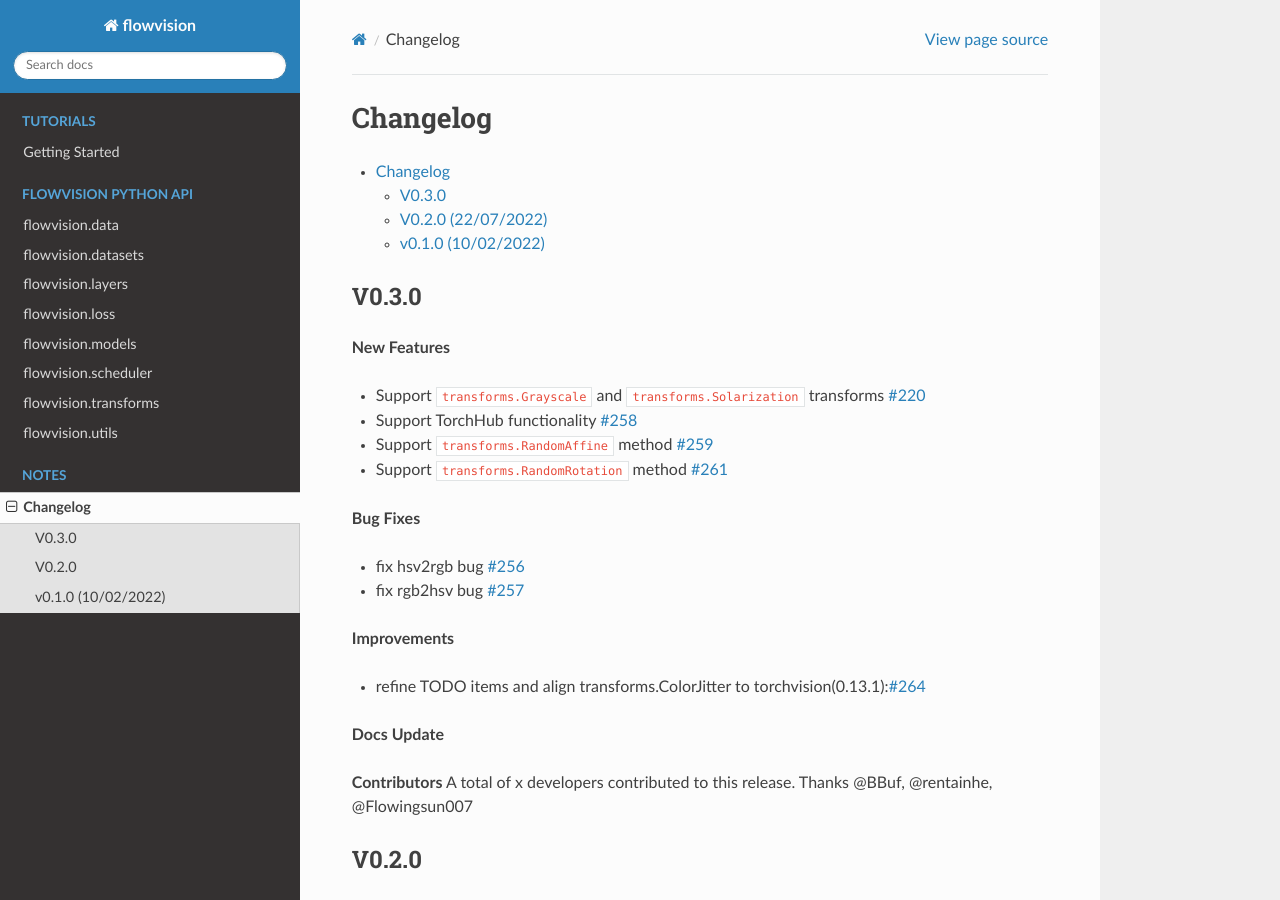
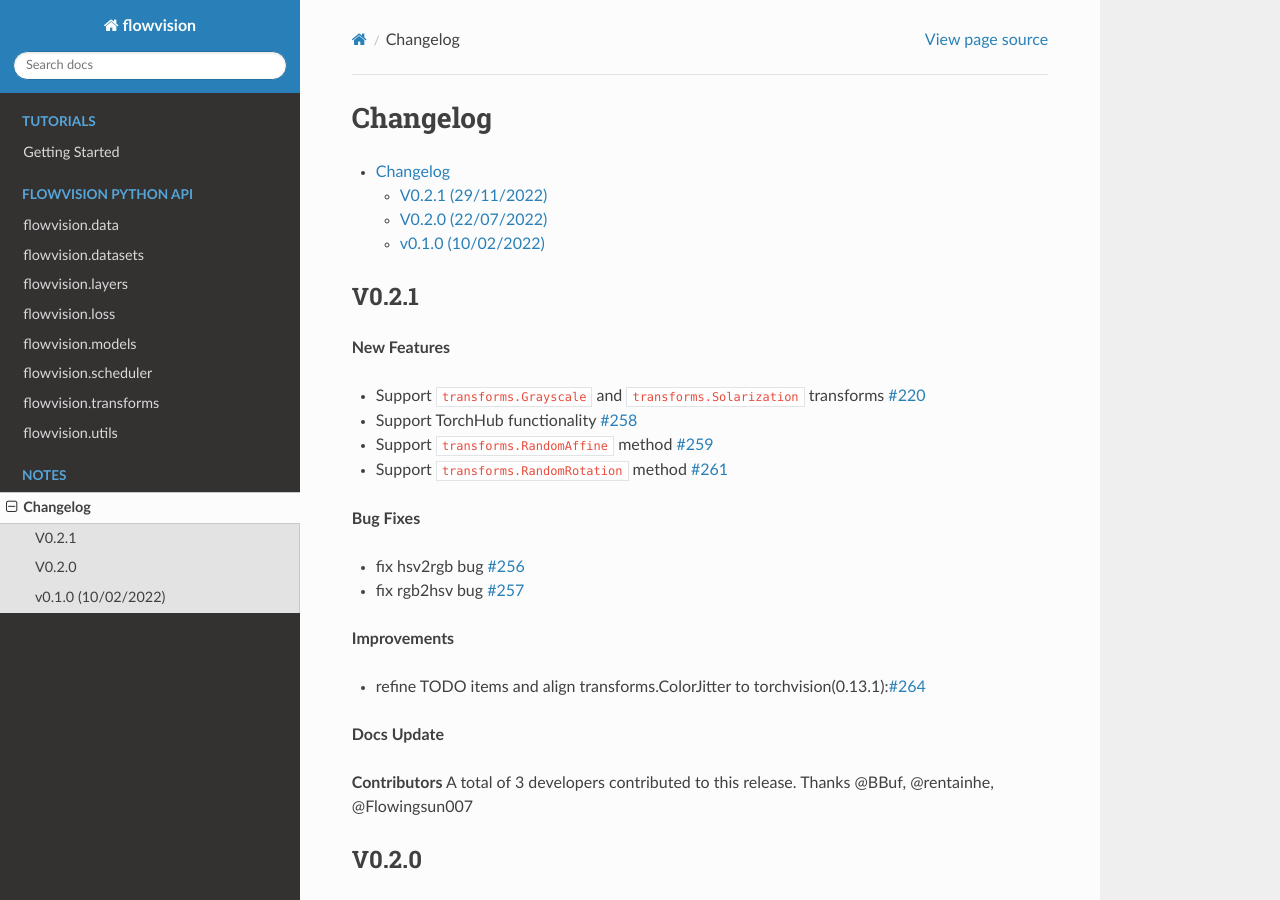
Before and after one commit to Oneflow-Inc/vision, a Sphinx documentation site: the page built from docs/source/changelog.md, in a window 1280 px wide and 900 px high. Built offline with Sphinx 7.4.7 and the Read the Docs theme 2.0.0, drawn with Linux system fonts in a browser that asks for light colours; the version number is read from the project's files by our own code.

```diff
--- a/docs/source/changelog.md
+++ b/docs/source/changelog.md
@@ -1,11 +1,11 @@
 ## Changelog
 - [Changelog](#changelog)
-  - [V0.3.0](#v030)
+  - [V0.2.1 (29/11/2022)](#v021-29112022)
   - [V0.2.0 (22/07/2022)](#v020-22072022)
   - [v0.1.0 (10/02/2022)](#v010-10022022)
 
 
-### V0.3.0
+### V0.2.1
 
 **New Features**
 - Support ``transforms.Grayscale`` and ``transforms.Solarization`` transforms [#220](https://github.com/Oneflow-Inc/vision/pull/220)
--- a/setup.py
+++ b/setup.py
@@ -25,7 +25,7 @@ def get_dist(pkgname):
         return None
 
 
-version = "0.2.0"
+version = "0.2.1"
 package_name = "flowvision"
 cwd = os.path.dirname(os.path.abspath(__file__))
 
```
Also changed, not shown: other parts of docs/source/changelog.md (+1 -1 lines), README.md (+1 -1 lines).
